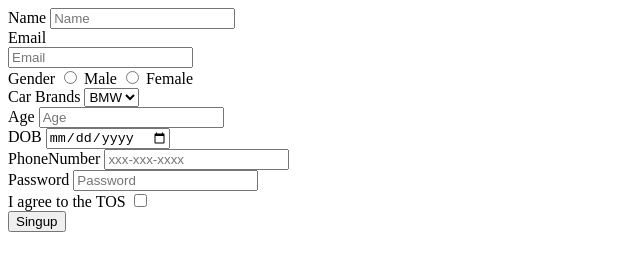
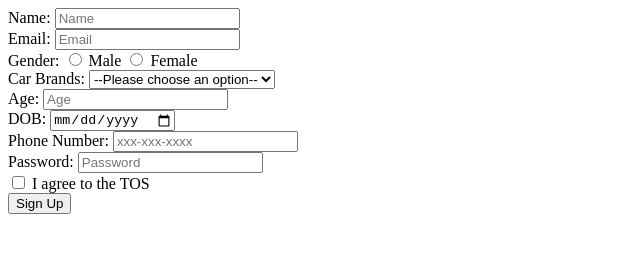
Before and after one commit to acciojob/signup-form-car-shankhub01, a website: page main.html in a window 1280 px wide. Shown: the whole page, without its empty margins (0-640 px from the left). Drawn offline with Linux system fonts and the light colour scheme.

Commit message:
created a submission

```diff
--- a/main.html
+++ b/main.html
@@ -8,54 +8,42 @@
 
 <body>
 	<!-- the entire body must be written by student -->
-	<form action="singup-form-car.php" method="post">
-		<div>
-		<label for="name">Name</label>
-			<input type="text" id="name" name="name" placeholder="Name" required>
-		</div>
-		<div>
-			<label for="email">Email</label> <br>
-			<input type="email" id="email" name="email"placeholder="Email" required>
-		</div>
-		<div>
-			<lable>Gender</lable>
+	<form action="#" method="post">
+  <label for="name">Name:</label>
+  <input type="text" id="name" name="name" required placeholder="Name"><br>
 
-			<input type="radio" id=" gender_m" name="gender" required>
-			<label for="gender_m">Male</label>
+  <label for="email">Email:</label>
+  <input type="email" id="email" name="email" required placeholder="Email"><br>
 
-			<input type="radio" id="gender_f" name="gender" required>
-			<label for="gender_f">Female</label>
-		</div>
-		<div>
-			<label for="cars">Car Brands</label>
-			<select name="cars" id="cars" required>
-				<option value="BMW">BMW</option>
-				<option value="RR">RR</option>
-				<option value="Audi">Audi</option>
-			</select>
-		</div>
-		<div>
-			<label for="age">Age</label>
-			<input type="numbers" id="age" placeholder="Age" required>
-			</div>
-		<div>
-			<label for="dob">DOB</label>
-			<input type="date" id="dob" required/>
-			</div>
-		<div>
-			<lable for="tel">PhoneNumber</lable>
-			<input type="Tel" id="tel" placeholder="xxx-xxx-xxxx">
-			</div>
-		<div>
-			<lable for="password">Password</lable>
-			<input type="Password" id="password" placeholder="Password" required>
-		</div>
-		<div>
-			<label for="tos">I agree to the TOS</label>
-			<input type="checkbox" id="tos" required>
-		</div>
-		<button type="submit" required>Singup
-		</button>
+  <label>Gender:</label>
+  <label for="gender_m"><input type="radio" id="gender_m" name="gender" required> Male</label>
+  <label for="gender_f"><input type="radio" id="gender_f" name="gender" required> Female</label><br>
+
+  <label for="cars">Car Brands:</label>
+  <select id="cars" name="cars" required>
+    <option value="" disabled selected>--Please choose an option--</option>
+    <option value="Toyota">Toyota</option>
+    <option value="Honda">Honda</option>
+    <option value="Ford">Ford</option>
+    <option value="Chevrolet">Chevrolet</option>
+  </select><br>
+
+  <label for="age">Age:</label>
+  <input type="number" id="age" name="age" required placeholder="Age"><br>
+
+  <label for="dob">DOB:</label>
+  <input type="date" id="dob" name="dob" required><br>
+
+  <label for="tel">Phone Number:</label>
+  <input type="tel" id="tel" name="tel" placeholder="xxx-xxx-xxxx"><br>
+
+  <label for="password">Password:</label>
+  <input type="password" id="password" name="password" required placeholder="Password"><br>
+
+  <label for="tos"><input type="checkbox" id="tos" name="tos" required> I agree to the TOS</label><br>
+
+  <button type="submit">Sign Up</button>
+</form>
 
 	</form>
     <script type="text/javascript" src="./script.js">
```
